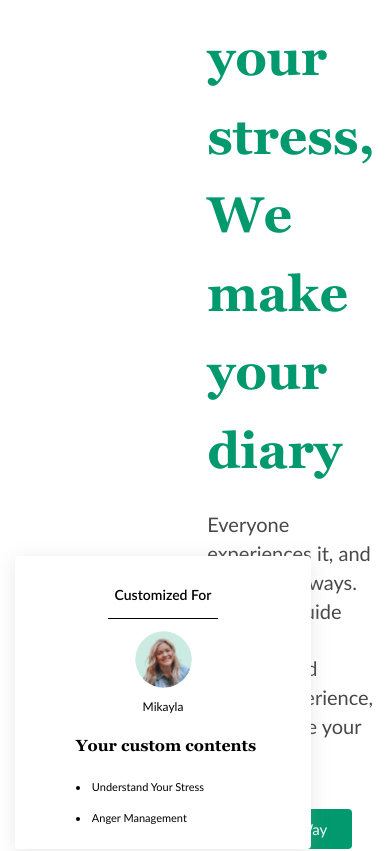
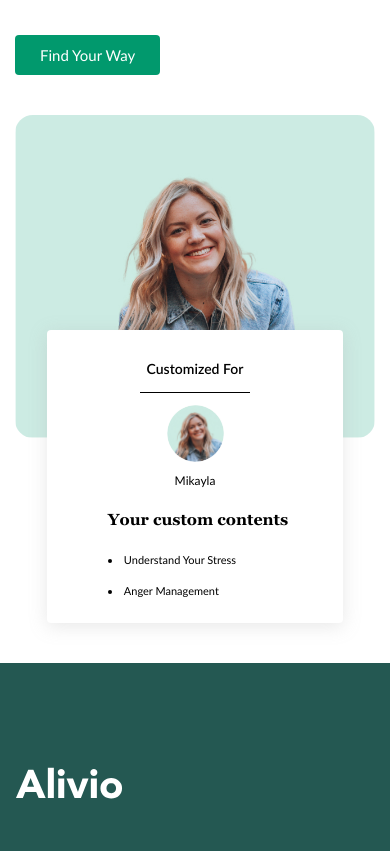
Before and after one commit to dudkinsa/react-alivio-landing-page, a React (Create React App) app: page / in a window 390 px wide. Shown: the part 4425-5276 px from the top of the page. Built offline with nearby package versions, Linux system fonts and the light colour scheme.

Commit message:
adaptive Product for mobile

```diff
--- a/src/Layout/Product/product.scss
+++ b/src/Layout/Product/product.scss
@@ -17,11 +17,10 @@
   &__img {
     border-radius: 18px;
   }
-  &__card{
+  &__card {
     position: absolute;
     left: 0;
     bottom: 0;
-
   }
 
   &__content {
@@ -50,9 +49,9 @@
     max-width: 530px;
     margin-bottom: 40px;
     color: var(--product-text);
-    font-family: 'Lato', serif;
+
     font-size: 20px;
-    font-weight: 400;
+
     line-height: 144.5%;
   }
 
@@ -61,12 +60,67 @@
   }
 }
 
-// ul, ul li {
-//   list-style: unset;
-// }
-
-.card{
-  &__contents li{
+.card {
+  &__contents li {
     list-style: unset;
   }
 }
+
+@media (max-width: 1299px) {
+  .product {
+    padding-top: 80px;
+    &__img-wrapper {
+      flex: 1 0 auto;
+      flex-basis: 50%;
+    }
+    &__content-subtitle {
+      font-size: 40px;
+      line-height: 130%;
+    }
+    &__card {
+      top: 60%;
+    }
+  }
+}
+
+@media (max-width: 991px) {
+  .product {
+    padding-top: 40px;
+    padding-bottom: 80px;
+
+    &__row {
+      flex-direction: column-reverse;
+    }
+
+    &__content {
+      margin-bottom: 40px;
+    }
+
+    &__content-subtitle {
+      font-size: 30px;
+    }
+
+    &__card {
+      position: relative;
+      z-index: 2;
+      margin-top: -10%;
+      display: flex;
+      justify-content: center;
+    }
+
+    &__img-wrapper {
+      margin: 0;
+      padding: 0;
+      text-align: center;
+    }
+  }
+}
+
+@media (max-width: 500px) {
+  .product {
+    padding-bottom: 40px;
+    &__card {
+     margin: -30% 15px 0;
+    }
+  }
+}
```
